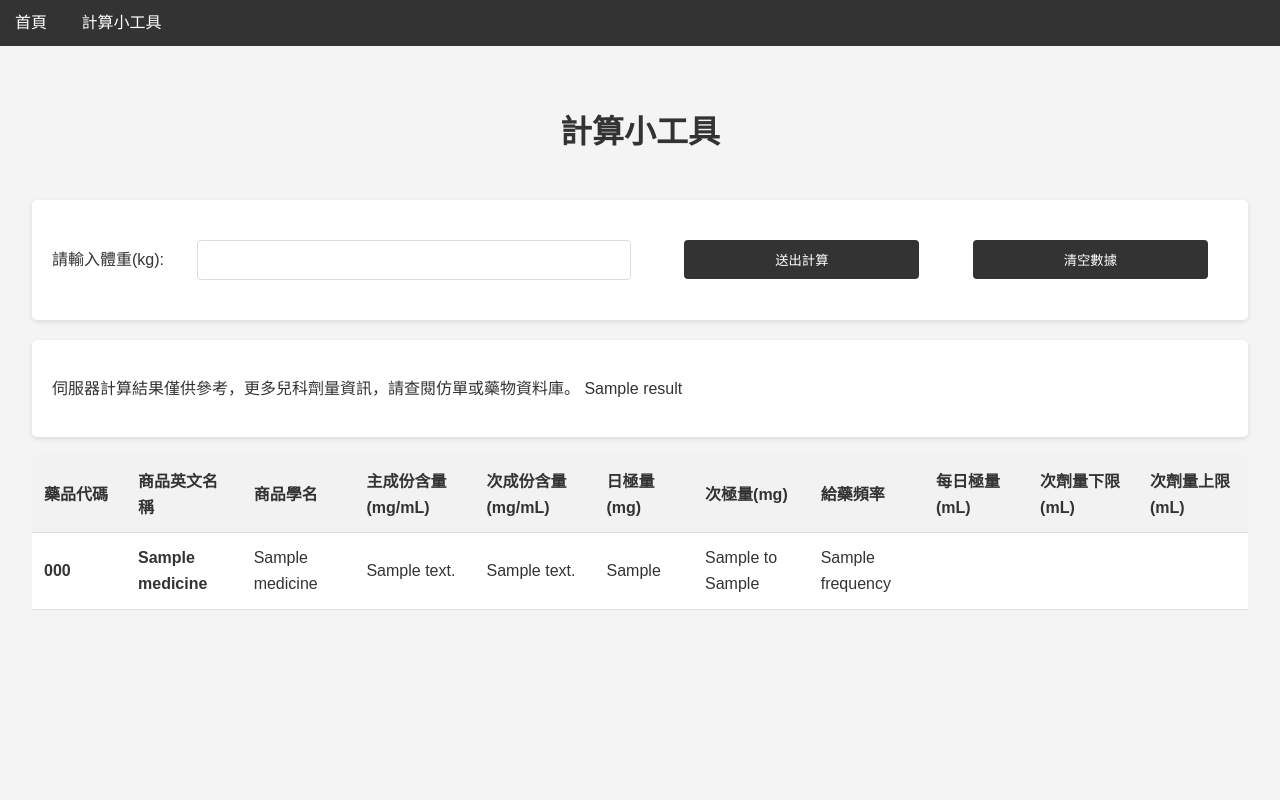
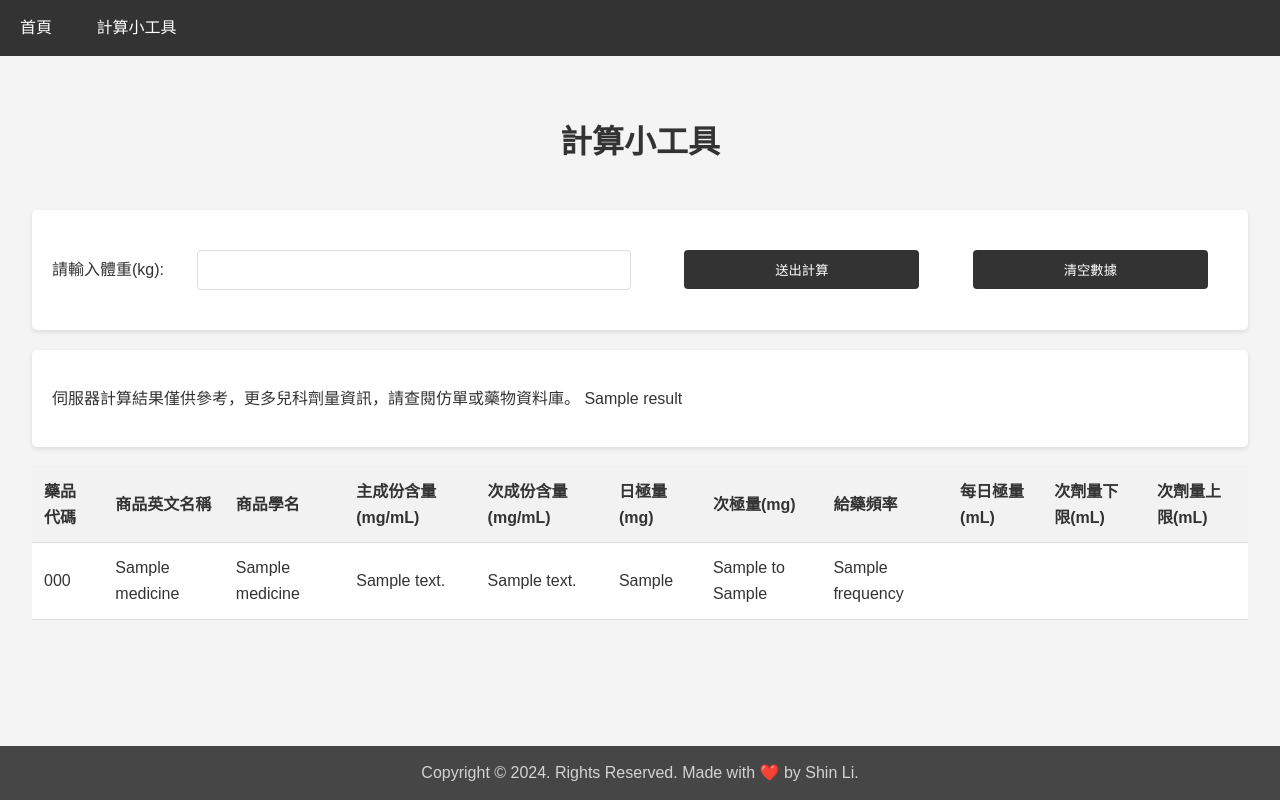
Before and after one commit to shin13/flask-calculator-deployment, a Flask app: template templates/calculator.html in a window 1280 px wide. Run offline with Flask 3, Linux system fonts and the light colour scheme; the template is opened without the code that fills it: most values are stand-ins (such as "Sample title", 1, 10 or a date in 2020).

Commit message:
Add footer.

```diff
--- a/app.py
+++ b/app.py
@@ -31,7 +31,6 @@ def calculator():
     db = get_db()
     cur = db.execute("SELECT * FROM medicines")
     medicines = cur.fetchall()
-
     return render_template("calculator.html", medicines=medicines)
 
 
@@ -45,7 +44,6 @@ def calculate():
     medicines = cur.fetchall()
 
     for medicine in medicines:
-        # Check if max_ml_per_kg_day is not None before doing the multiplication
         if medicine["max_ml_per_kg_day"] is not None:
             daily_max_ml = min(
                 weight * medicine["max_ml_per_kg_day"], medicine["max_daily_ml"]
@@ -65,4 +63,4 @@ def calculate():
 
 
 if __name__ == "__main__":
-    app.run()
+    app.run(debug=True)
--- a/static/css/style.css
+++ b/static/css/style.css
@@ -6,6 +6,10 @@ body {
     padding: 0;
     background-color: #f4f4f4;
     color: #333;
+    display: flex;
+    flex-direction: column; /* Set body as a column flex container */
+    justify-content: space-between; /* Distribute space to push footer to the bottom */
+    min-height: 100vh; /* Make the body cover the full height of the viewport */
 }
 
 .container {
@@ -14,6 +18,7 @@ body {
     margin: auto;
     overflow: hidden;
     padding: 20px;
+    flex: 1; /* Let content area grow as needed, pushing footer to bottom */
 }
 
 /* 標題樣式 */
@@ -32,13 +37,13 @@ h1:hover {
 nav {
     background-color: #333;
     color: #fff;
-    padding: 10px 0;
+    padding: 15px 0;
 }
 
 nav a {
     color: #fff;
     text-decoration: none;
-    padding: 10px 15px;
+    padding: 15px 20px;
     transition: background-color 0.3s ease;
 }
 
@@ -96,8 +101,9 @@ button:hover {
 /* 表格樣式 */
 .table-container {
     overflow: auto;
-    position: relative;
+    /* position: relative; */
     max-width: 100%;
+    /* height: 80vh; */
 }
 
 table {
@@ -106,40 +112,20 @@ table {
     margin-top: 20px;
     background: #fff;
     box-shadow: 0 2px 5px rgba(0,0,0,0.1);
+    position: sticky;
+    top: 0;
+    /* height: 80vh; */
 }
 
 th, td {
     padding: 12px;
     text-align: left;
     border-bottom: 1px solid #ddd;
-    min-width: 70px; /* Ensure enough space */
-    background-color: #fff;
 }
 
 th {
     background-color: #f2f2f2;
     font-weight: bold;
-}
-
-/* Sticky header for the first row */
-.sticky-header {
-    position: sticky;
-    top: 0;
-    z-index: 10;
-    background-color: #f2f2f2; /* Color to distinguish */
-}
-
-/* Sticky columns for the first and second column */
-.sticky-column {
-    position: sticky;
-    left: 0;
-    z-index: 5;
-    background-color: #fff;
-}
-
-.sticky-column:nth-child(2) {
-    left: 70px; /* Adjust based on the first column's width */
-    z-index: 6;  /* Ensure this column appears on top of others */
 }
 
 tr:hover {
@@ -173,6 +159,22 @@ tr:hover {
 #back-to-top:hover {
     background: #555;
 }
+
+footer {
+    /* background-color: #333; */
+    background-color: rgba(51, 51, 51, 0.9);  /* 0.5 is 50% transparency */
+    color: lightgray;
+    height: 50px;
+    width: auto;
+    text-align: center;
+    display: flex;
+    justify-content: center;
+    align-items: center;
+    padding: 2px;
+    font-size: 16px;
+    margin-top: auto;
+}
+
 
 /* 響應式設計 */
 @media (max-width: 768px) {
@@ -215,11 +217,6 @@ tr:hover {
         padding: 8px 10px;
     }
 
-    .table-container {
-        margin-bottom: 20px;
-        border: 1px solid #ddd; /* Optional: Visual indicator for container edge */
-    }
-
     #back-to-top {
         width: 40px;
         height: 40px;
@@ -257,7 +254,6 @@ tr:hover {
 /* 額外的表格樣式，用於長表格 */
 .table-container {
     overflow-x: auto;
-    position: relative;
     margin-bottom: 20px;
 }
 
--- a/static/js/script.js
+++ b/static/js/script.js
@@ -16,8 +16,14 @@ document.addEventListener('DOMContentLoaded', function() {
                 },
                 body: JSON.stringify({weight: weight}),
             })
-            .then(response => response.json())
+            .then(response => {
+                if (!response.ok) {
+                    throw new Error('Network response was not ok');
+                }
+                return response.json();
+            })
             .then(data => {
+                console.log('Received data:', data); // Log the received data
                 updateTable(data);
                 resultDisplay.textContent = '計算完成，請查看表格結果。';
                 resultDisplay.style.display = 'block';
@@ -70,6 +76,7 @@ document.addEventListener('DOMContentLoaded', function() {
     }
 
     // 添加一個簡單的動畫效果
+    // Add a simple animation effect
     const title = document.querySelector('h1');
     if (title) {
         title.addEventListener('mouseover', function() {
@@ -82,6 +89,7 @@ document.addEventListener('DOMContentLoaded', function() {
 });
 
 // 添加一個簡單的返回頂部功能
+// Add a simple back to top feature
 window.onscroll = function() {
     const backToTopButton = document.getElementById('back-to-top');
     if (backToTopButton) {
--- a/templates/calculator.html
+++ b/templates/calculator.html
@@ -30,12 +30,13 @@
                 <p>伺服器計算結果僅供參考，更多兒科劑量資訊，請查閱仿單或藥物資料庫。 {{ result }}</p>
             </div>
         {% endif %}
+
         <div class="table-container">
             <table id="medicines-table">
                 <thead>
                     <tr>
-                        <th class="sticky-header">藥品代碼</th>
-                        <th class="sticky-header">商品英文名稱</th>
+                        <th>藥品代碼</th>
+                        <th>商品英文名稱</th>
                         <th>商品學名</th>
                         <th>主成份含量(mg/mL)</th>
                         <th>次成份含量(mg/mL)</th>
@@ -50,14 +51,15 @@
                 <tbody>
                     {% for medicine in medicines %}
                     <tr>
-                        <th class="sticky-column">{{ medicine.drug_code }}</td>
-                        <th class="sticky-column">{{ medicine.english_name }}</td>
+                        <td>{{ medicine.drug_code }}</td>
+                        <td>{{ medicine.english_name }}</td>
                         <td>{{ medicine.generic_name }}</td>
                         <td>{{ medicine.main_ingredient_content }}</td>
                         <td>{{ medicine.secondary_ingredient_content }}</td>
                         <td>{{ medicine.max_daily_mg }}</td>
                         <td>{{ medicine.lowest_dose_kg }} to {{ medicine.highest_dose_kg }}</td>
                         <td>{{ medicine.frequency }}</td>
+                        <!-- You might want to dynamically fill these calculated values with JavaScript -->
                         <td class="calculated-value" data-field="daily_max_ml"></td>
                         <td class="calculated-value" data-field="single_dose_min_ml"></td>
                         <td class="calculated-value" data-field="single_dose_max_ml"></td>
@@ -70,6 +72,10 @@
 
     <button id="back-to-top" onclick="scrollToTop()" style="display: none;">TOP</button>
 
+    <footer>
+        <p>Copyright © 2024. Rights Reserved. Made with ❤️ by Shin Li. </p>
+    </footer>
+
     <script src="{{ url_for('static', filename='js/script.js') }}"></script>
 </body>
 </html>
--- a/templates/home.html
+++ b/templates/home.html
@@ -20,6 +20,11 @@
 
     <button id="back-to-top" onclick="scrollToTop()" style="display: none;">回到頂部</button>
 
+    <footer>
+        <p>Copyright © 2024. Rights Reserved. Made with ❤️ by Shin Li. </p>
+    </footer>
+
     <script src="{{ url_for('static', filename='js/script.js') }}"></script>
+
 </body>
 </html>
```
